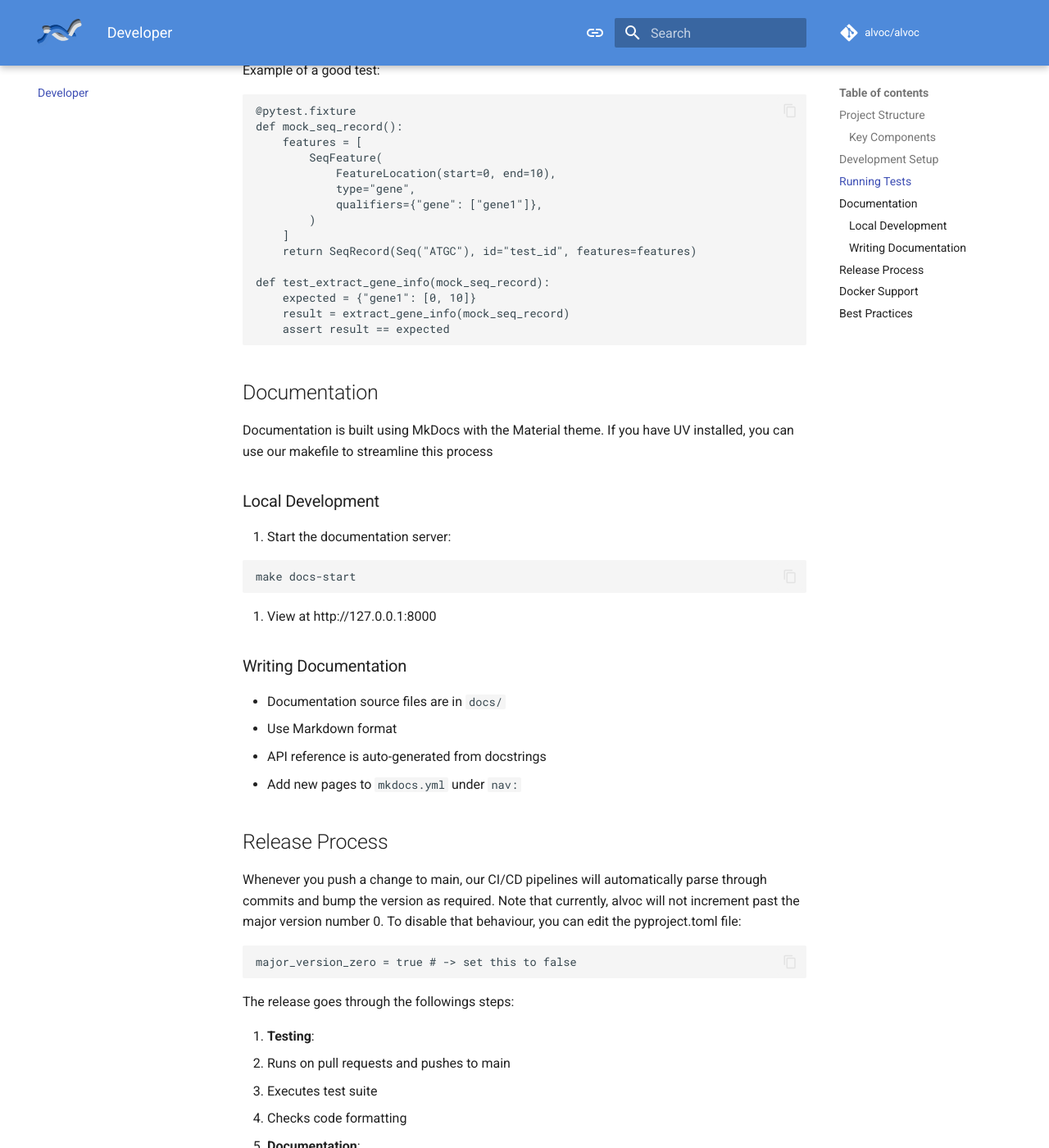
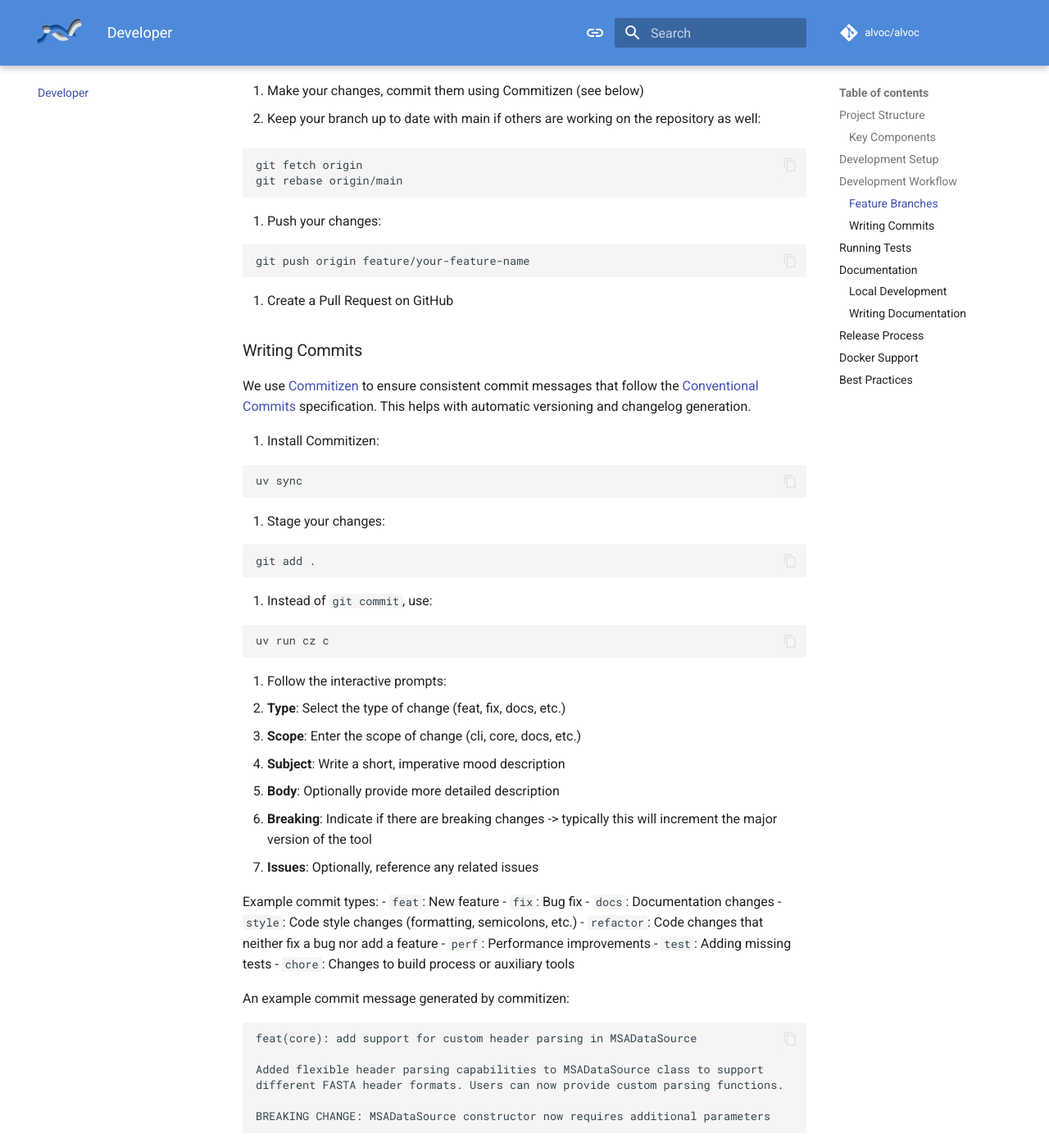
Before and after one commit to alvoc/alvoc, an MkDocs documentation site: the page built from docs/dev.md, in a window 1280 px wide and 1400 px high, scrolled down 1452 px. Shown: the whole window at 82% size. Built offline with MkDocs 1.6.1 and Material for MkDocs 9.7.7, drawn with Linux system fonts in a browser that asks for light colours; comment, search, counter and statistics services are not loaded; some of the changed text lies outside the part shown.

Commit message:
docs: add development workflow guide section

````diff
--- a/docs/dev.md
+++ b/docs/dev.md
@@ -40,8 +40,84 @@ cd alvoc
 
 2. Install development dependencies:
 ```bash
-uv pip install -e ".[dev]"
+uv sync
 ```
+
+## Development Workflow
+
+### Feature Branches
+
+We follow a feature branch workflow:
+
+1. Create a new branch for your feature/fix:
+```bash
+git checkout -b feature/your-feature-name
+# or
+git checkout -b fix/your-bug-fix
+```
+
+2. Make your changes, commit them using Commitizen (see below)
+
+3. Keep your branch up to date with main if others are working on the repository as well:
+```bash
+git fetch origin
+git rebase origin/main
+```
+
+4. Push your changes:
+```bash
+git push origin feature/your-feature-name
+```
+
+5. Create a Pull Request on GitHub
+
+### Writing Commits
+
+We use [Commitizen](https://commitizen-tools.github.io/commitizen/) to ensure consistent commit messages that follow the [Conventional Commits](https://www.conventionalcommits.org/) specification. This helps with automatic versioning and changelog generation.
+
+1. Install Commitizen:
+```bash
+uv sync
+```
+
+2. Stage your changes:
+```bash
+git add .
+```
+
+3. Instead of `git commit`, use:
+```bash
+uv run cz c
+```
+
+4. Follow the interactive prompts:
+   - **Type**: Select the type of change (feat, fix, docs, etc.)
+   - **Scope**: Enter the scope of change (cli, core, docs, etc.)
+   - **Subject**: Write a short, imperative mood description
+   - **Body**: Optionally provide more detailed description
+   - **Breaking**: Indicate if there are breaking changes -> typically this will increment the major version of the tool
+   - **Issues**: Optionally, reference any related issues
+
+Example commit types:
+- `feat`: New feature
+- `fix`: Bug fix
+- `docs`: Documentation changes
+- `style`: Code style changes (formatting, semicolons, etc.)
+- `refactor`: Code changes that neither fix a bug nor add a feature
+- `perf`: Performance improvements
+- `test`: Adding missing tests
+- `chore`: Changes to build process or auxiliary tools
+
+An example commit message generated by commitizen:
+```
+feat(core): add support for custom header parsing in MSADataSource
+
+Added flexible header parsing capabilities to MSADataSource class to support
+different FASTA header formats. Users can now provide custom parsing functions.
+
+BREAKING CHANGE: MSADataSource constructor now requires additional parameters
+```
+
 
 ## Running Tests
 
````
